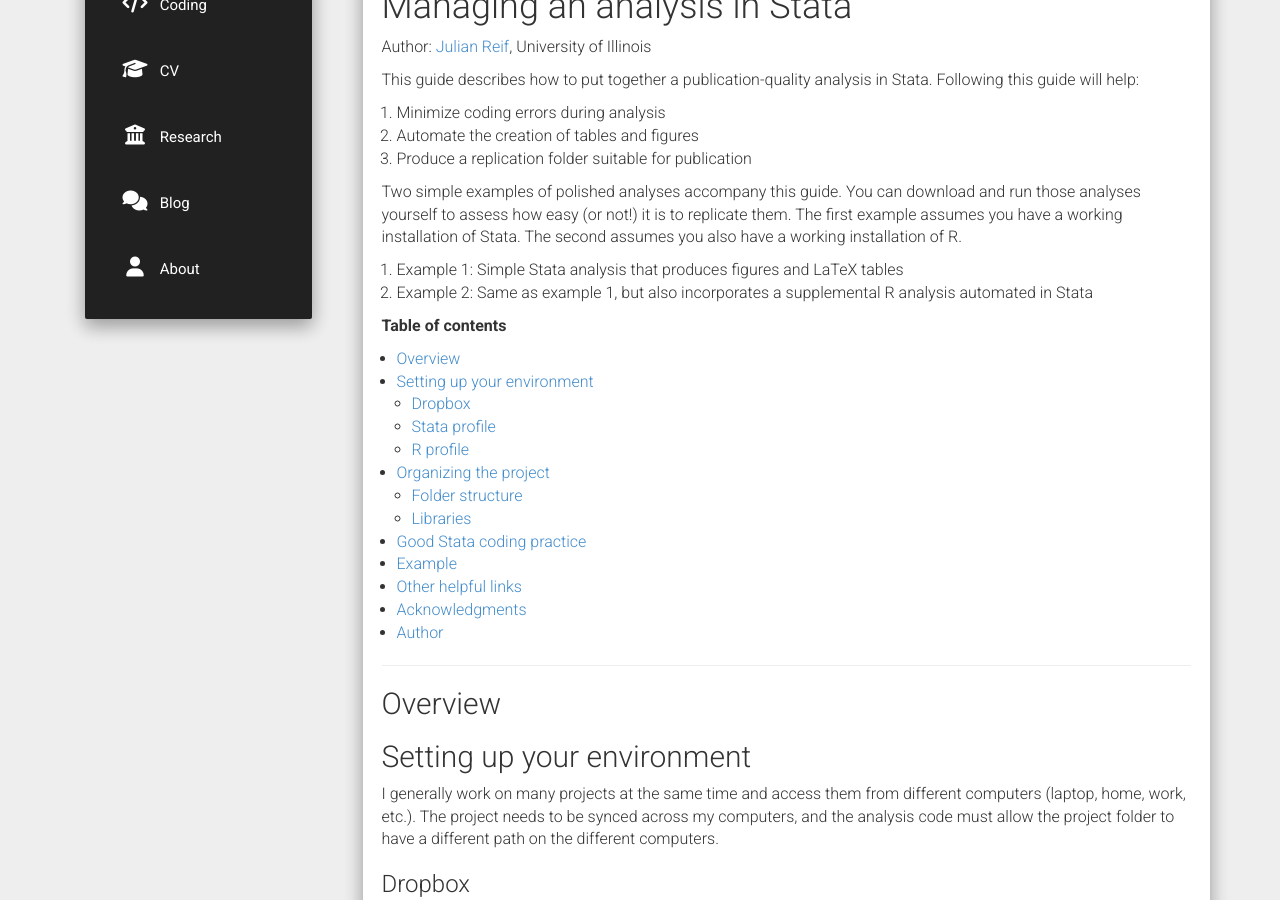
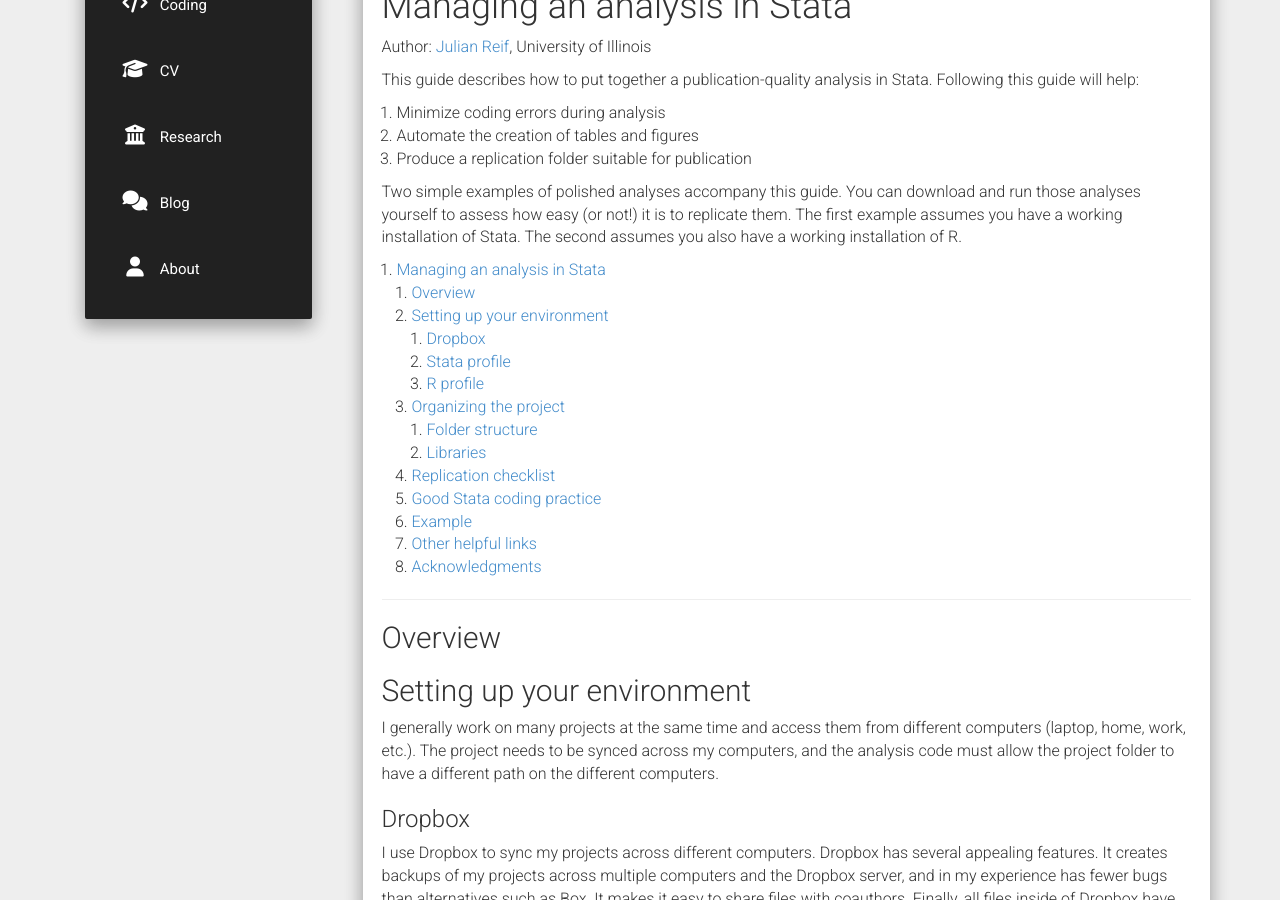
Before and after one commit to reifjulian/reifjulian.github.io, a Jekyll site: the page built from guide.md, in a window 1280 px wide and 900 px high, scrolled down 298 px. Built offline with Jekyll 4.4.1, drawn with Linux system fonts in a browser that asks for light colours; nearby versions of some CDN libraries; comment, search, counter and statistics services are not loaded.

Commit message:
Update guide.md

```diff
--- a/guide.md
+++ b/guide.md
@@ -18,22 +18,8 @@
 1. Example 2: Same as example 1, but also incorporates a supplemental R analysis automated in Stata
 
 
-**Table of contents**
-- [Overview](#overview)
-- [Setting up your environment](#setting-up-your-environment)
-  * [Dropbox](#dropbox)
-  * [Stata profile](#stata-profile)
-  * [R profile](#r-profile)
-- [Organizing the project](#organizing-the-project)
-  * [Folder structure](#folder-structure)
-  * [Libraries](#libraries)
-- [Good Stata coding practice](#good-stata-coding-practice)
-- [Example](#example)
-- [Other helpful links](#other-helpful-links)
-- [Acknowledgments](#acknowledgments)
-- [Author](#author)
-
-<!--See:  https://ecotrust-canada.github.io/markdown-toc/ -->
+1. TOC
+{:toc}
 
 -----------
 
```
